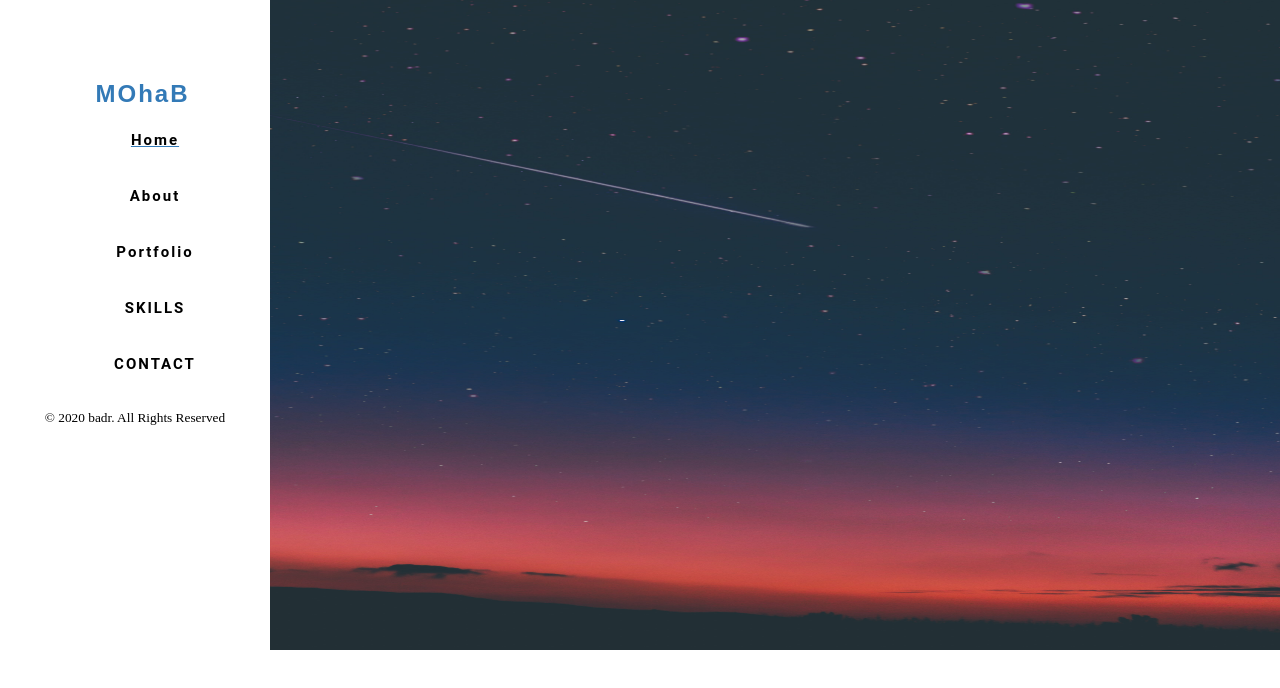
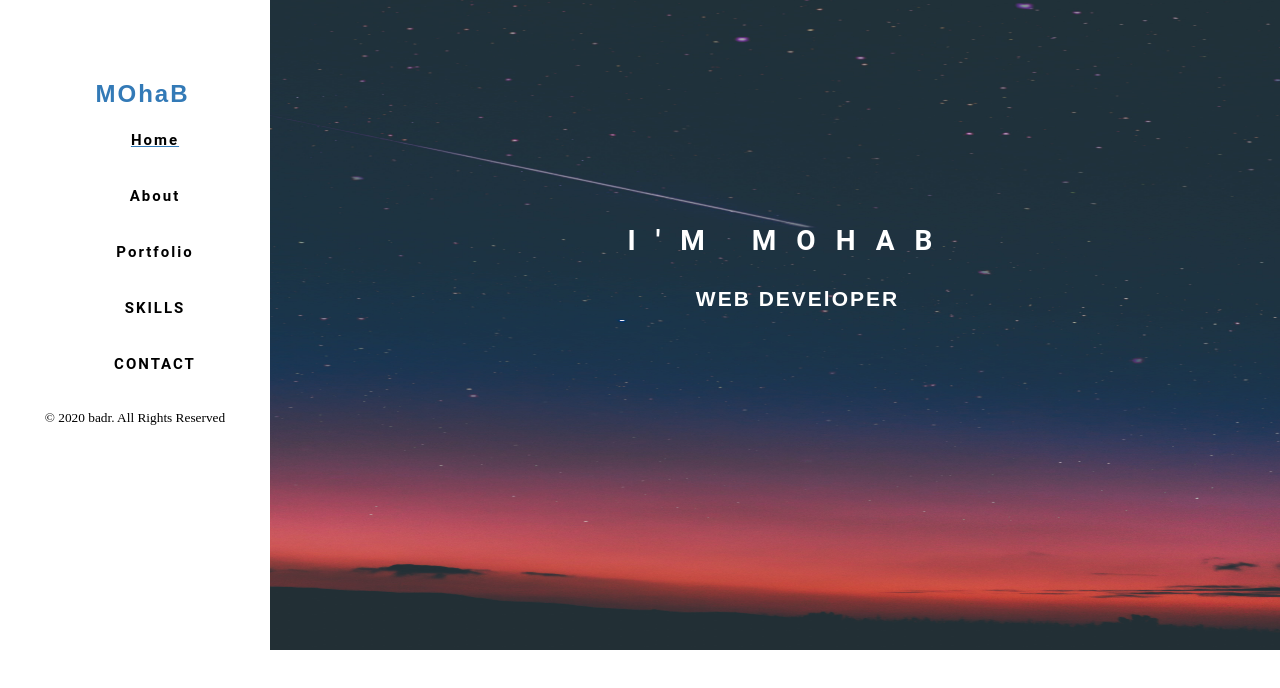
Before and after one commit to mohabElhpashy/Resume, a React (Create React App) app: page / in a window 1280 px wide. Shown: the top 688 px of the page. Built offline with nearby package versions, Linux system fonts and the light colour scheme.

Commit message:
add new fetu

```diff
--- a/src/Components/Navbar/Navbar.css
+++ b/src/Components/Navbar/Navbar.css
@@ -4,7 +4,7 @@
   text-align: center;
   overflow-y: scroll;
   position: fixed;
-  z-index: 1;
+  z-index: 3;
   height: 657px;
   padding-top: 60px;
   padding-bottom: 40px;
@@ -54,7 +54,7 @@ ul li.active a {
 .threelines {
   display: none;
   margin-left: 20px;
-  z-index: 1;
+  z-index: 4;
   position: absolute;
 }
 @media (max-width: 900px) {
--- a/src/Components/Welcome/Welcome_page.css
+++ b/src/Components/Welcome/Welcome_page.css
@@ -5,10 +5,33 @@
   background-size: 1088px;
   /* margin-left: 261px; */
 }
-/* @media (max-width: 900px) {
-  .Welcome {
-    width: 444px;
-    background-size: 444px;
+.div_content {
+  width: 100%;
+  position: absolute;
+  z-index: 2;
+  left: 0;
+  top: 0;
+  text-align: center;
+  letter-spacing: 20px;
+  font-family: "Roboto", Arial, sans-serif;
+  font-weight: 300;
+  font-size: 14px;
+  line-height: 1.6;
+  margin-top: 200px;
+}
+.div_content div {
+  margin-left: 300px;
+}
+.div_content div h1 {
+  /* color: #2193b0; */
+  color: white;
+}
+.div_content div h2 {
+  /* color: #2193b0; */
+  color: white;
+}
+@media (max-width: 900px) {
+  .div_content div {
     margin-left: 0px;
   }
-} */
+}
--- a/src/Components/Welcome/Welcome_page.js
+++ b/src/Components/Welcome/Welcome_page.js
@@ -27,8 +27,11 @@ class Welcome extends Component {
           alt="sora"
           src={this.state.img[this.state.index]}
         />
-        <div>
-          <span>Ima</span>
+        <div className="div_content">
+          <div>
+            <h1>I'M MOHAB</h1>
+            <h2>WEB DEVElOPER</h2>
+          </div>
         </div>
       </div>
     );
```
